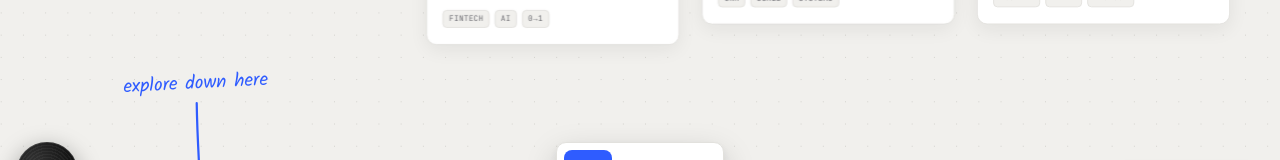
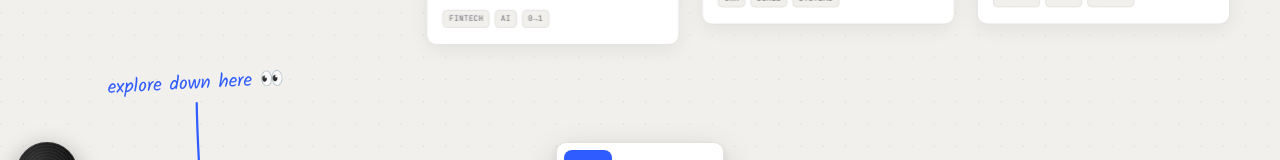
Before and after one commit to savell20/portfolio-react, a React (Vite) app: page / in a window 1280 px wide. Shown: the part 574-734 px from the top of the page. Built offline with nearby package versions, Linux system fonts and the light colour scheme; grey boxes are pictures that could not be loaded.

Commit message:
Add 👀 to the 'explore down here' annotation

```diff
--- a/src/pages/Home.jsx
+++ b/src/pages/Home.jsx
@@ -67,7 +67,7 @@ const OBJECTS = [
   // Annotation sits right beneath the polaroid; its arrow purposely
   // extends far past the initial viewport to suggest "there's more below".
   { id: 'note-down', type: 'long-down', x: 280, y: 760, w: 200, h: 380, z: 8,
-    data: { text: 'explore down here', length: 360, rotate: -3 } },
+    data: { text: 'explore down here 👀', length: 360, rotate: -3 } },
   { id: 'seed-1', type: 'sticky', x: 200, y: 1140, w: 210, h: 170, z: 4, draggable: true,
     data: { text: 'drop your own sticky ✎ — grab the sticky tool in the bottom dock',
       color: 'var(--sticky-yellow)', rotate: -4, tall: true } },
```
